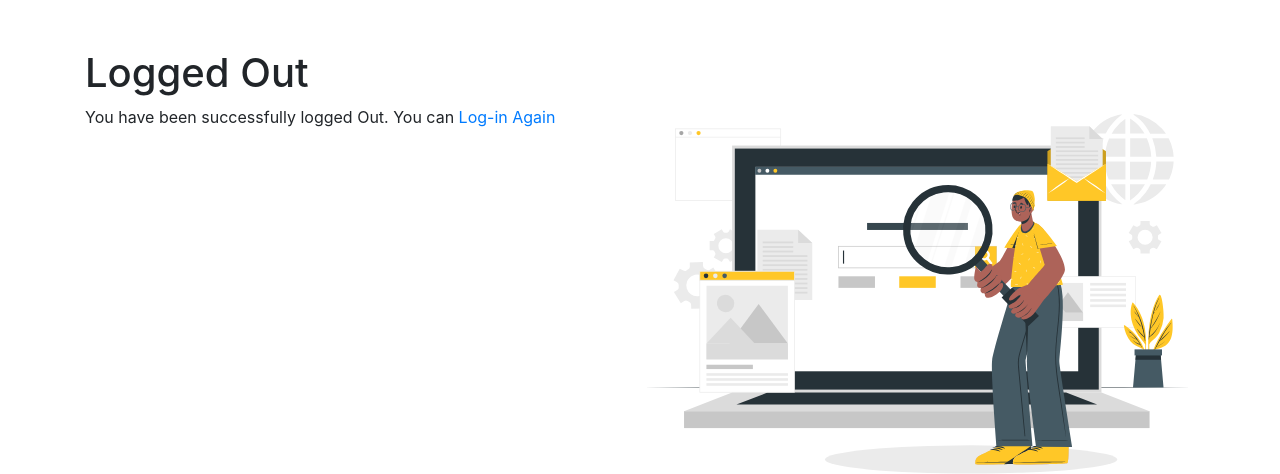
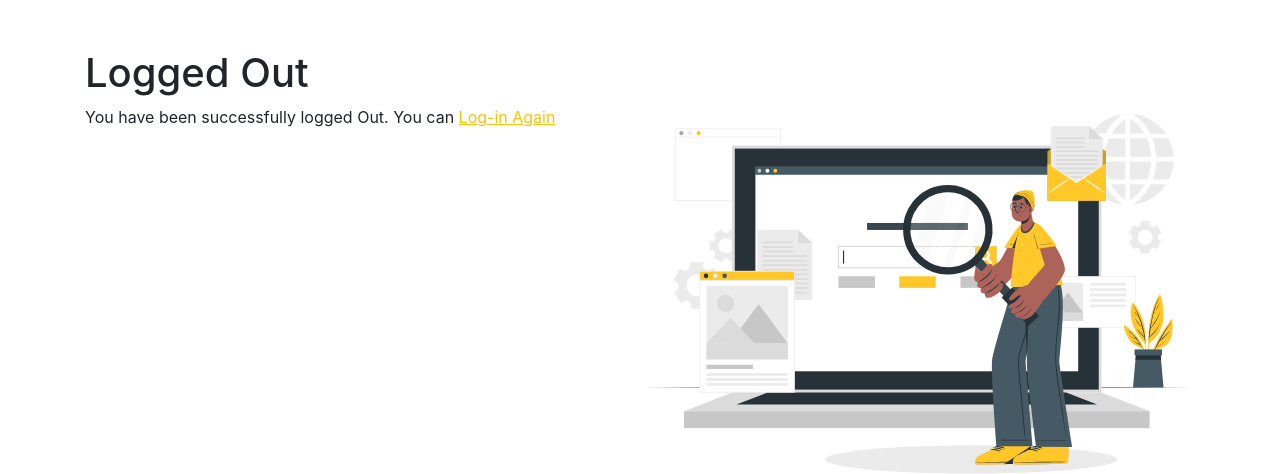
Before and after one commit to Benevolo-Projects/person-finder, a Django app: page /logout/ in a window 1280 px wide. Shown: the part 127-601 px from the top of the page. Run offline with Django 3.2, Linux system fonts and the light colour scheme; some libraries are stand-ins or nearby versions.

Commit message:
logout changed.

```diff
--- a/pf_django/templates/registration/logged_out.html
+++ b/pf_django/templates/registration/logged_out.html
@@ -7,7 +7,7 @@
 <br><br>
 <h1>Logged Out</h1>
 <p>You have been successfully logged Out.
-    You can <a href="{% url 'login' %}">Log-in Again</a>
+    You can <a href="{% url 'login' %}" class="card-link text-warning"><u>Log-in Again</u></a>
     <img src="{% static 'images/find.svg' %}" width="50%" class="m-0 img-fluid float-right" alt="Responsive image">
 </p>
 {% endblock %}
```
Also changed, not shown: pf_django/db.sqlite3.
